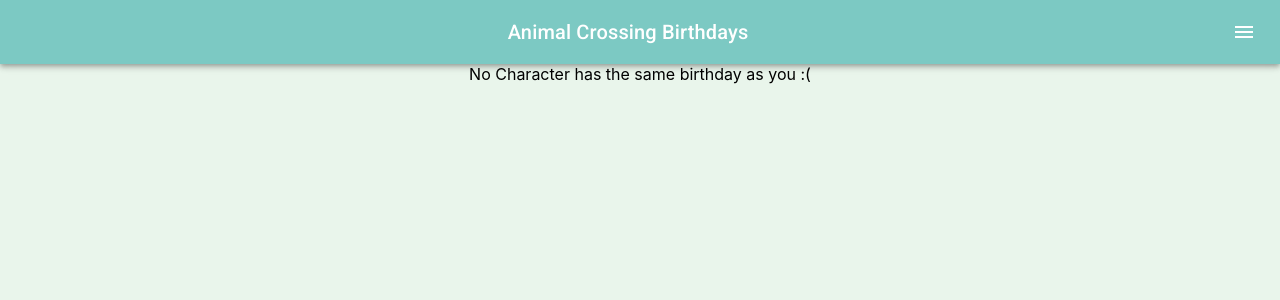
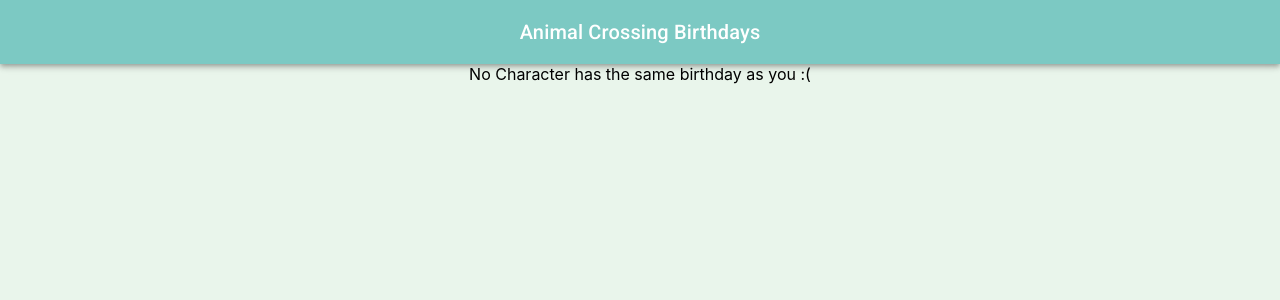
Before and after one commit to MealeaHunter/animal-crossing-birthday, a React (Create React App) app: page /CharacterBirthday in a window 1280 px wide. Shown: the top 300 px of the page. Built offline with nearby package versions, Linux system fonts and the light colour scheme.

Commit message:
Comment out menu since it's not needed right now

```diff
--- a/src/Home/Home.js
+++ b/src/Home/Home.js
@@ -1,24 +1,8 @@
 import React, { Component } from "react";
 import TodaysBirthday from "./todays-birthday.js";
 import UsersBirthday from "../UserBirthday/users-birthday.js";
-import axios from "axios";
 
 class Home extends Component {
-  state = {
-    events: [],
-  };
-
-  componentDidMount() {
-    axios.get(`/api/today/?api_key=${process.env.REACT_APP_AC}`)
-      .then((response) => {
-        const events = response.data;
-        this.setState({ events });
-      })
-      .catch((error) => {
-        console.log(error);
-      });
-  }
-
   render() {
     return (
       <div>
--- a/src/Shared/header.js
+++ b/src/Shared/header.js
@@ -1,28 +1,29 @@
 import React, { useState } from "react";
 import AppBar from "@material-ui/core/AppBar";
 import Toolbar from "@material-ui/core/Toolbar";
-import IconButton from "@material-ui/core/IconButton";
-import MenuIcon from "@material-ui/icons/Menu";
+// import IconButton from "@material-ui/core/IconButton";
+// import MenuIcon from "@material-ui/icons/Menu";
 import Typography from "@material-ui/core/Typography";
 import { makeStyles } from "@material-ui/core/styles";
-import Popover from "@material-ui/core/Popover";
-import ClickAwayListener from "@material-ui/core/ClickAwayListener";
-import Paper from "@material-ui/core/Paper";
-import MenuItem from "@material-ui/core/MenuItem";
-import MenuList from "@material-ui/core/MenuList";
-import { Link } from "react-router-dom";
+// import Popover from "@material-ui/core/Popover";
+// import ClickAwayListener from "@material-ui/core/ClickAwayListener";
+// import Paper from "@material-ui/core/Paper";
+// import MenuItem from "@material-ui/core/MenuItem";
+// import MenuList from "@material-ui/core/MenuList";
+// import { Link } from "react-router-dom";
+// import Tooltip from "@material-ui/core/Tooltip";
 
 function Header() {
-  const [menuAnchorEl, menuSetAnchorEl] = useState(null);
-  const [setOpen] = useState(false);
+  // const [menuAnchorEl, menuSetAnchorEl] = useState(null);
+  // const [setOpen] = useState(false);
 
-  const onMenuClick = (event) => {
-    menuSetAnchorEl(event.currentTarget);
-  };
+  // const onMenuClick = (event) => {
+  //   menuSetAnchorEl(event.currentTarget);
+  // };
 
-  const handleClose = () => {
-    menuSetAnchorEl(null);
-  };
+  // const handleClose = () => {
+  //   menuSetAnchorEl(null);
+  // };
 
   const useStyles = makeStyles((theme) => ({
     grow: {
@@ -32,30 +33,48 @@
       padding: theme.spacing(2),
     },
     button: {
-        padding: 0
+      padding: 0,
     },
     link: {
-      color: "#3f948d"
-    }
+      color: "#3f948d",
+    },
+    text: {
+      textDecoration: "none",
+      color: "#FFF",
+    },
   }));
 
   const classes = useStyles();
 
-  function handleListKeyDown(event) {
-    if (event.key === "Tab") {
-      event.preventDefault();
-      setOpen(false);
-    }
-  }
+  // function handleListKeyDown(event) {
+  //   if (event.key === "Tab") {
+  //     event.preventDefault();
+  //     setOpen(false);
+  //   }
+  // }
 
   return (
     <AppBar className={classes.grow} position="static">
       <Toolbar>
         <Typography variant="h6" className={classes.grow} noWrap>
-          Animal Crossing Birthdays
+          <a href="/" className={classes.text}>
+            Animal Crossing Birthdays
+          </a>
         </Typography>
+      </Toolbar>
+    </AppBar>
+  );
+}
 
-        <IconButton onClick={onMenuClick} className={classes.button} color="inherit" aria-label="menu">
+export default Header;
+
+/*
+<IconButton
+          onClick={onMenuClick}
+          className={classes.button}
+          color="inherit"
+          aria-label="menu"
+        >
           <MenuIcon />
         </IconButton>
 
@@ -79,18 +98,17 @@
                 onKeyDown={handleListKeyDown}
               >
                 <MenuItem onClick={handleClose}>
-                  <Link className={classes.link} to="/">Home</Link>
+                  <Link className={classes.link} to="/">
+                    Home
+                  </Link>
                 </MenuItem>
-                <MenuItem onClick={handleClose}>
-                  <Link className={classes.link} to="/Events">Events</Link>
+                <MenuItem onClick={handleClose} disabled>
+                  <Link className={classes.link} to="/Events">
+                    Events
+                  </Link>
                 </MenuItem>
               </MenuList>
             </ClickAwayListener>
           </Paper>
         </Popover>
-      </Toolbar>
-    </AppBar>
-  );
-}
-
-export default Header;
+*/
```
